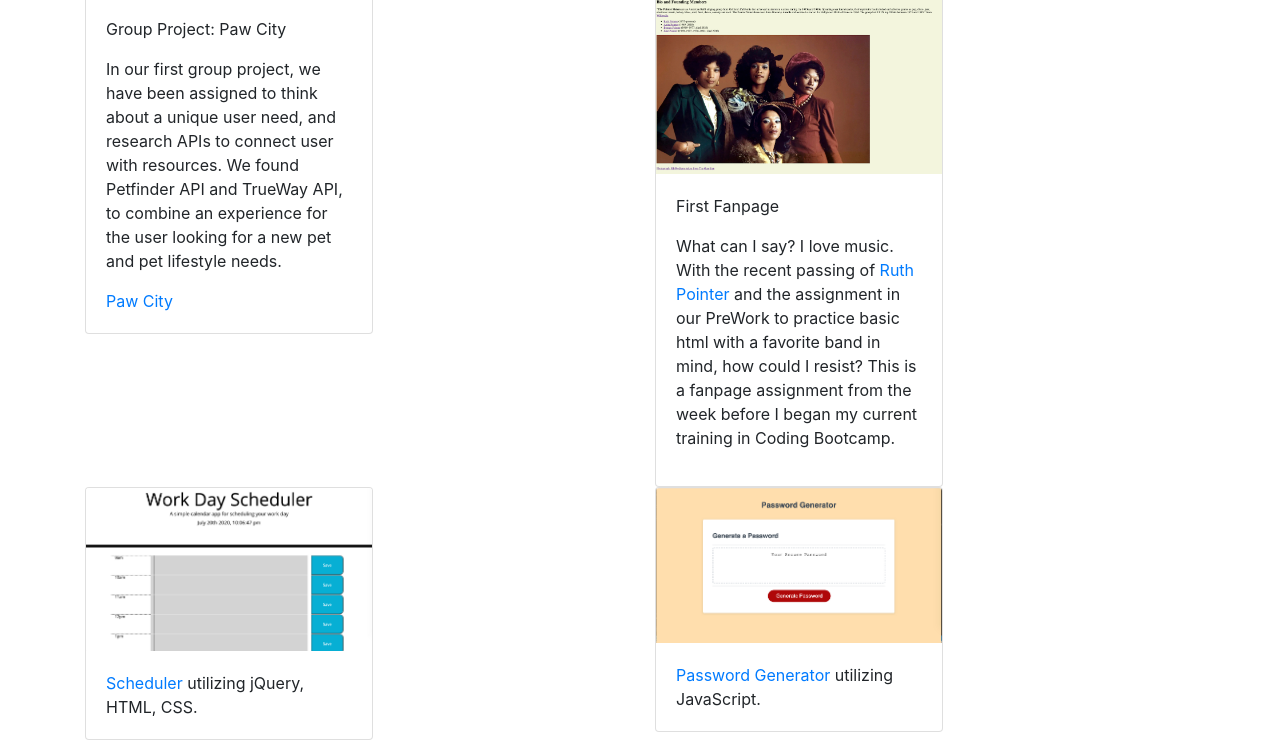
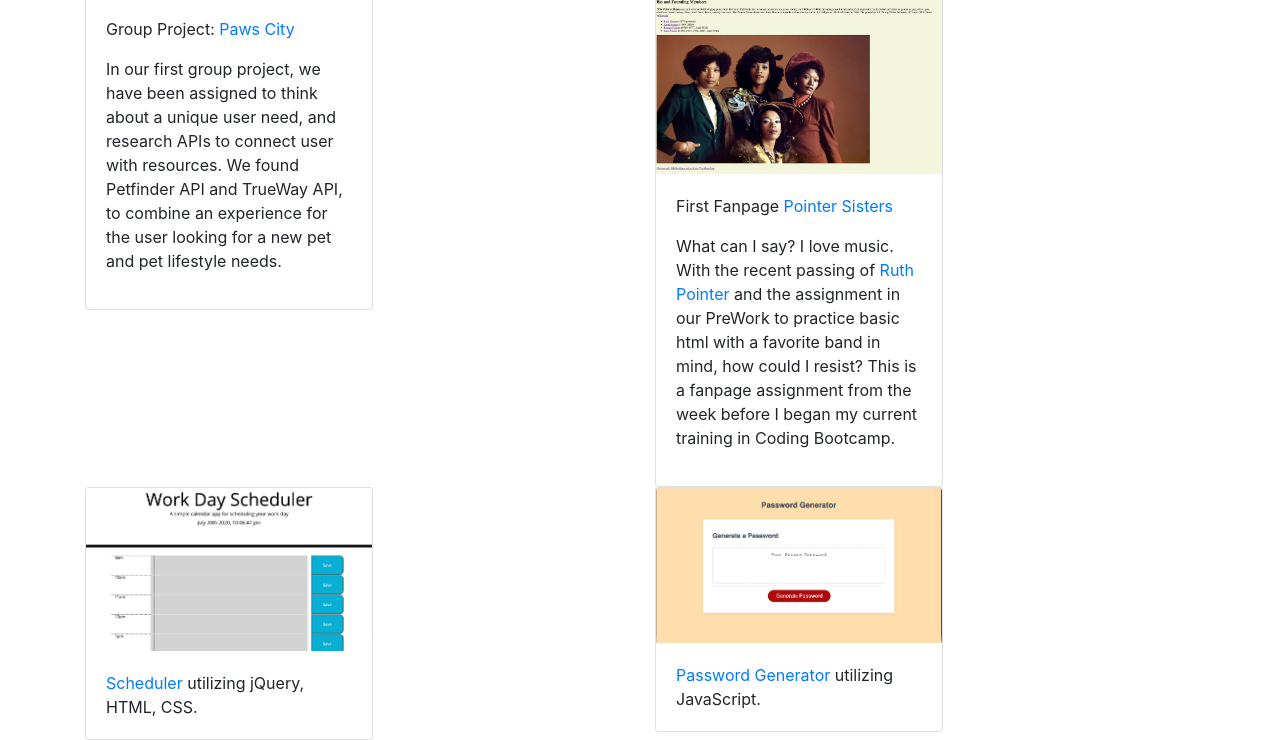
Before and after one commit to GCaplan777/portfolio, a plain HTML site: page portfolio.html in a window 1280 px wide. Shown: the part 150-890 px from the top of the page. Drawn offline with nearby package versions, Linux system fonts and the light colour scheme.

Commit message:
updated portfolio links

```diff
--- a/portfolio.html
+++ b/portfolio.html
@@ -4,7 +4,6 @@
     <meta charset="UTF-8" />
     <meta name="viewport" content="width=device-width, initial-scale=1.0" />
     <title>Portfolio</title>
-    <link rel="stylesheet" href="Assets/style.css" />
     <link
       href="https://fonts.googleapis.com/css2?family=Lobster+Two:wght@700&display=swap"
       rel="stylesheet"
@@ -20,6 +19,7 @@
     <script src="https://ajax.googleapis.com/ajax/libs/jquery/3.5.1/jquery.min.js"></script>
     <script src="https://cdnjs.cloudflare.com/ajax/libs/popper.js/1.16.0/umd/popper.min.js"></script>
     <script src="https://maxcdn.bootstrapcdn.com/bootstrap/4.5.0/js/bootstrap.min.js"></script>
+    <link rel="stylesheet" href="Assets/style.css" />
   </head>
 
   <body>
@@ -83,7 +83,14 @@
               alt="Paws City screenshot"
             />
             <div class="card-body">
-              <p class="card-text">Group Project: Paw City</p>
+              <p class="card-text">
+                Group Project:
+                <a
+                  href="https://nata-stelmakh.github.io/PawsCity/PetStores.html"
+                >
+                  Paws City</a
+                >
+              </p>
               <p>
                 In our first group project, we have been assigned to think about
                 a unique user need, and research APIs to connect user with
@@ -91,9 +98,6 @@
                 experience for the user looking for a new pet and pet lifestyle
                 needs.
               </p>
-              <a href="https://nata-stelmakh.github.io/PawsCity/PetStores.html"
-                >Paw City</a
-              >
             </div>
           </div>
         </div>
@@ -108,7 +112,12 @@
               alt="Pointer Sisters Fanpage"
             />
             <div class="card-body">
-              <p class="card-text">First Fanpage</p>
+              <p class="card-text">
+                First Fanpage
+                <a href="https://gcaplan777.github.io/pointersisters"
+                  >Pointer Sisters</a
+                >
+              </p>
               <p>
                 What can I say? I love music. With the recent passing of
                 <a href="https://en.wikipedia.org/wiki/Ruth_Pointer"
```
Also changed, not shown: contact.html (+1 -1 lines), index.html (+2 -1 lines).
